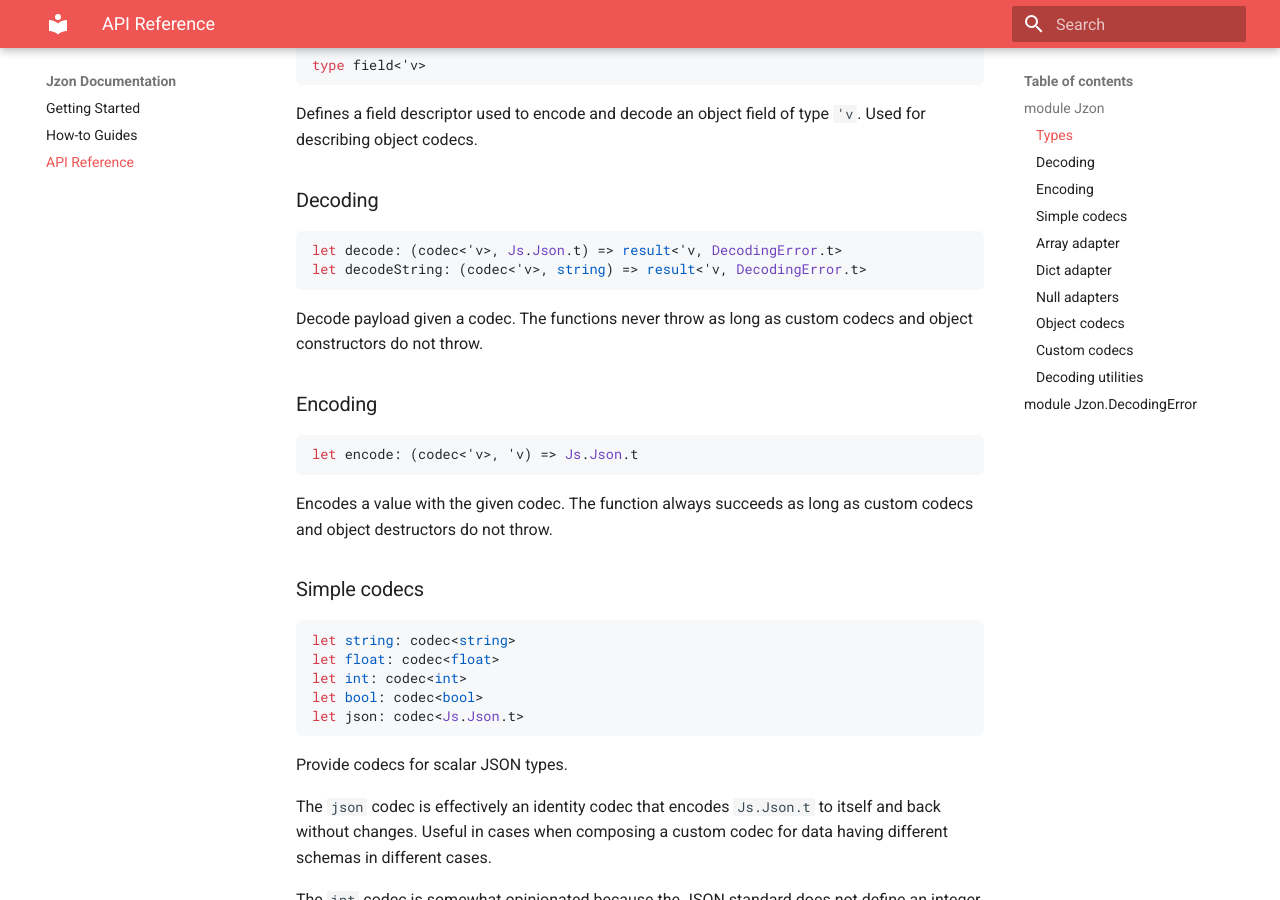
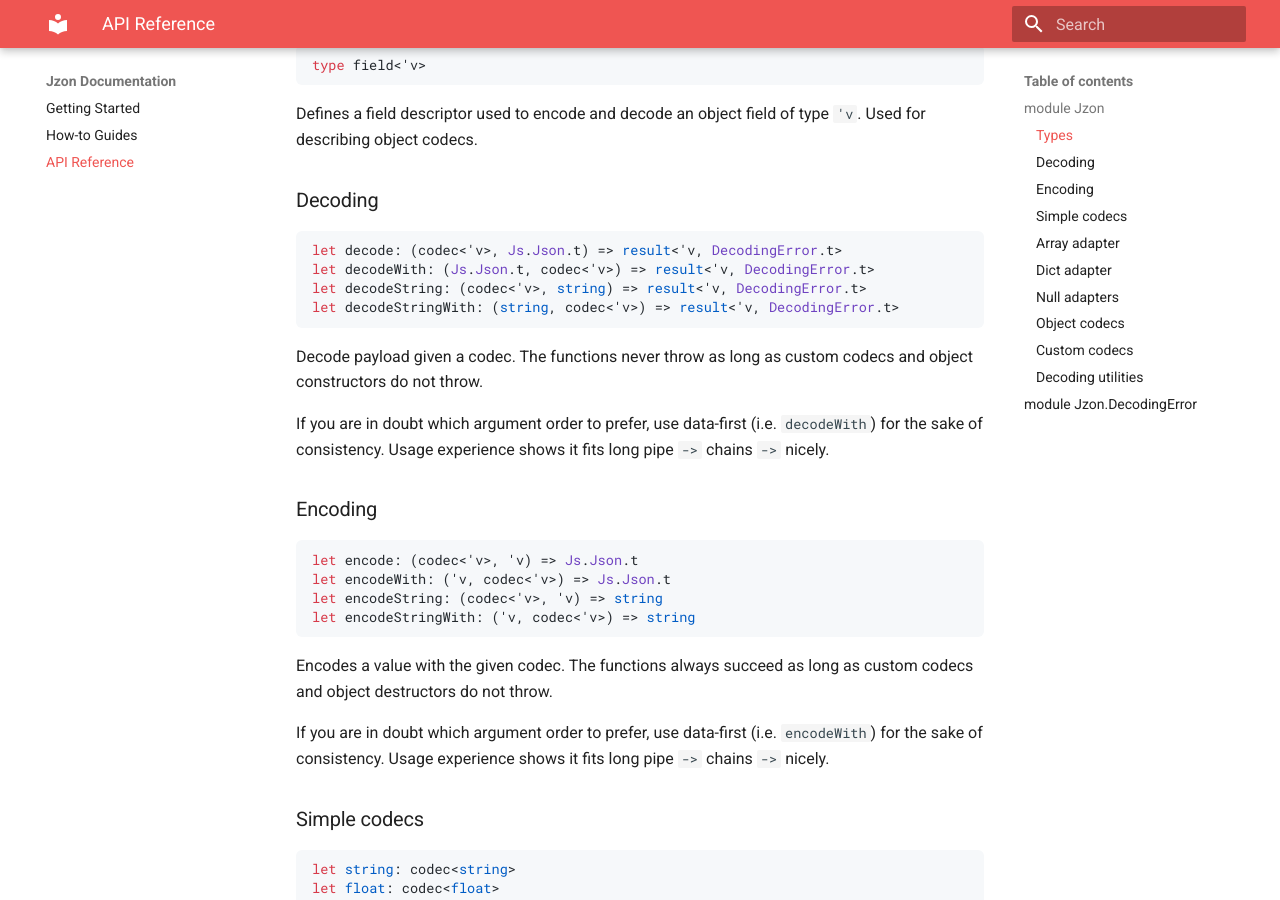
Before and after one commit to nkrkv/jzon, an MkDocs documentation site: the page built from docs/api.md, in a window 1280 px wide and 900 px high, scrolled down 380 px. Built offline with MkDocs 1.6.1 and Material for MkDocs 9.7.7, drawn with Linux system fonts in a browser that asks for light colours; nearby versions of some CDN libraries.

Commit message:
doc: add encodeWith/decodeWith to API reference

````diff
--- a/docs/api.md
+++ b/docs/api.md
@@ -20,18 +20,27 @@ Defines a field descriptor used to encode and decode an object field of type `'v
 
 ```rescript
 let decode: (codec<'v>, Js.Json.t) => result<'v, DecodingError.t>
+let decodeWith: (Js.Json.t, codec<'v>) => result<'v, DecodingError.t>
 let decodeString: (codec<'v>, string) => result<'v, DecodingError.t>
+let decodeStringWith: (string, codec<'v>) => result<'v, DecodingError.t>
 ```
 
 Decode payload given a codec. The functions never throw as long as custom codecs and object constructors do not throw.
+
+If you are in doubt which argument order to prefer, use data-first (i.e. `decodeWith`) for the sake of consistency. Usage experience shows it fits long pipe `->` chains `->` nicely.
 
 ### Encoding
 
 ```rescript
 let encode: (codec<'v>, 'v) => Js.Json.t
+let encodeWith: ('v, codec<'v>) => Js.Json.t
+let encodeString: (codec<'v>, 'v) => string
+let encodeStringWith: ('v, codec<'v>) => string
 ```
 
-Encodes a value with the given codec. The function always succeeds as long as custom codecs and object destructors do not throw.
+Encodes a value with the given codec. The functions always succeed as long as custom codecs and object destructors do not throw.
+
+If you are in doubt which argument order to prefer, use data-first (i.e. `encodeWith`) for the sake of consistency. Usage experience shows it fits long pipe `->` chains `->` nicely.
 
 ### Simple codecs
 
````
